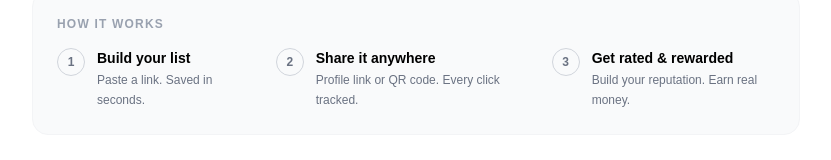
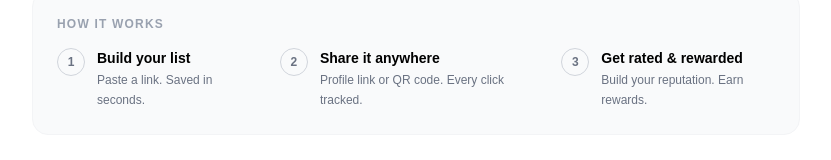
Before and after one commit to michaelirish19/goodshare-app, a Next.js app: page / in a window 1280 px wide. Shown: the part 540-700 px from the top of the page, without its empty margins (224-1055 px from the left). Built offline with nearby package versions, Linux system fonts and the light colour scheme; no server answers; the database is empty.

Commit message:
change earn money to earn rewards

```diff
--- a/app/page.tsx
+++ b/app/page.tsx
@@ -48,7 +48,7 @@ export default function Home() {
               </div>
               <div className="flex gap-3">
                 <span className="flex h-7 w-7 shrink-0 items-center justify-center rounded-full border border-gray-300 text-xs font-semibold text-gray-500">3</span>
-                <div><p className="text-sm font-semibold">Get rated & rewarded</p><p className="mt-0.5 text-xs leading-5 text-gray-500">Build your reputation. Earn real money.</p></div>
+                <div><p className="text-sm font-semibold">Get rated & rewarded</p><p className="mt-0.5 text-xs leading-5 text-gray-500">Build your reputation. Earn rewards.</p></div>
               </div>
             </div>
           </div>
```
